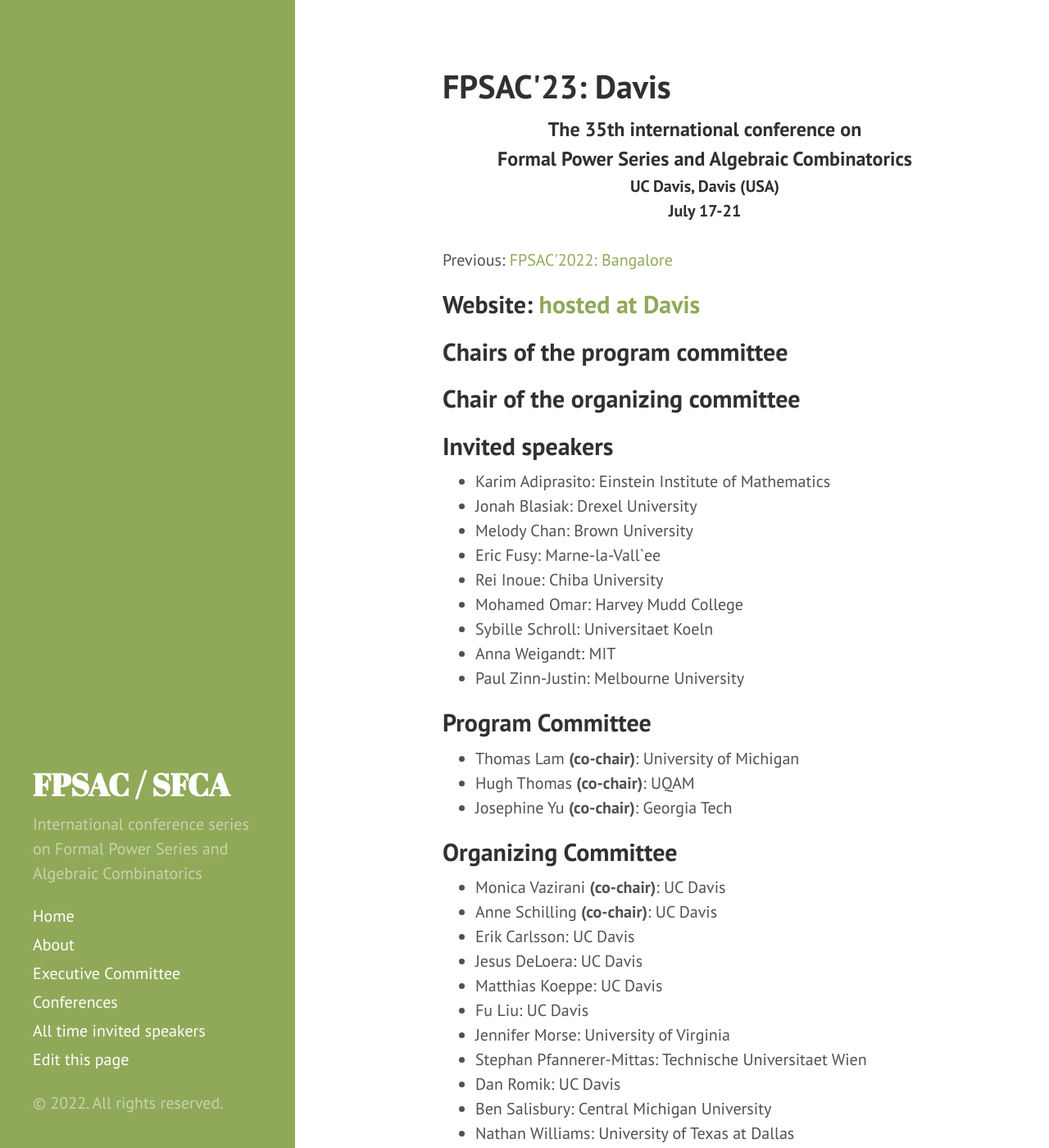
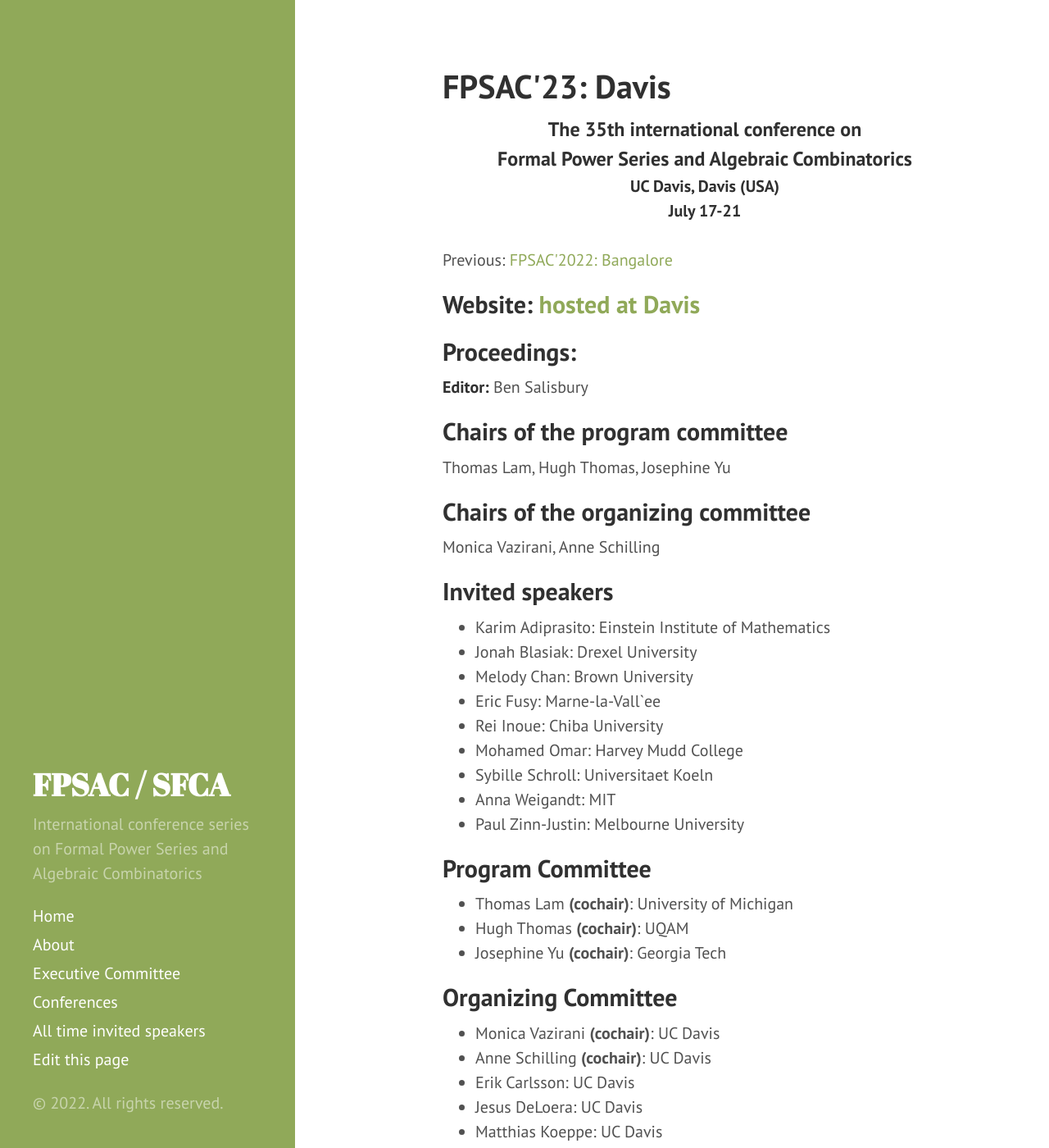
Before and after one commit to FPSAC/FPSAC.github.io, a Jekyll site: the page built from _confs/fpsac-2023.md, in a window 1280 px wide and 1400 px high. Shown: the whole window at 82% size. Built offline with Jekyll 4.4.1, drawn with Linux system fonts in a browser that asks for light colours.

Commit message:
Update fpsac-2023.md
Ben Salisbury is editor and its cochair not co-chair.

```diff
--- a/_confs/fpsac-2023.md
+++ b/_confs/fpsac-2023.md
@@ -7,6 +7,9 @@ town: Davis
 country: USA
 dates: July 17-21
 site: http://fpsac23.math.ucdavis.edu/
+proceedings:
+  editors: Ben Salisbury
+
 
 invited_speakers:
 - name: Karim Adiprasito
@@ -31,21 +34,21 @@ invited_speakers:
 program_committee:
 - name: Thomas Lam
   affiliation: University of Michigan
-  role: co-chair
+  role: cochair
 - name: Hugh Thomas
   affiliation: UQAM
-  role: co-chair
+  role: cochair
 - name: Josephine Yu
   affiliation: Georgia Tech
-  role: co-chair
+  role: cochair
 
 organizing_committee:
 - name: Monica Vazirani
   affiliation: UC Davis
-  role: co-chair
+  role: cochair
 - name: Anne Schilling
   affiliation: UC Davis
-  role: co-chair
+  role: cochair
 - name: Erik Carlsson
   affiliation: UC Davis
 - name: Jesus DeLoera
```
